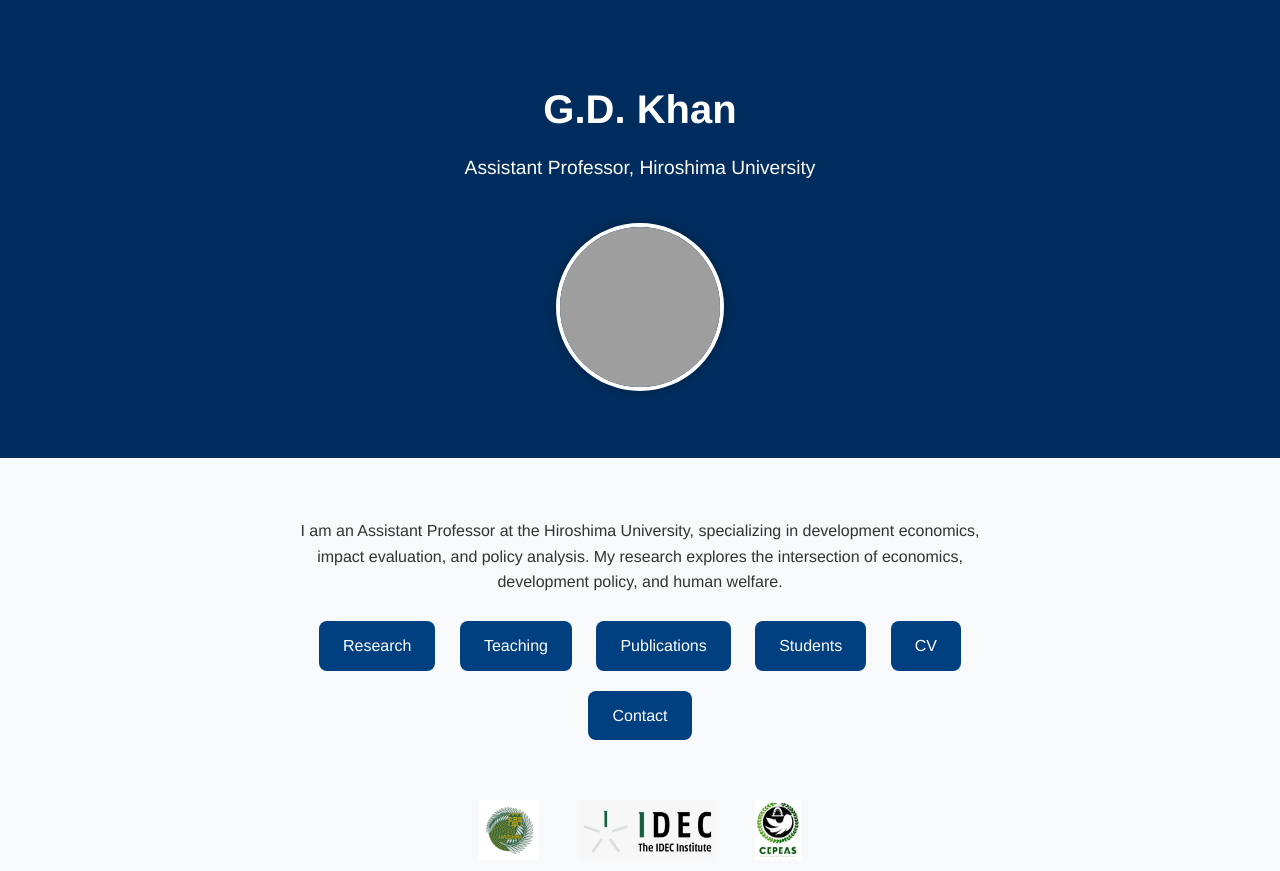
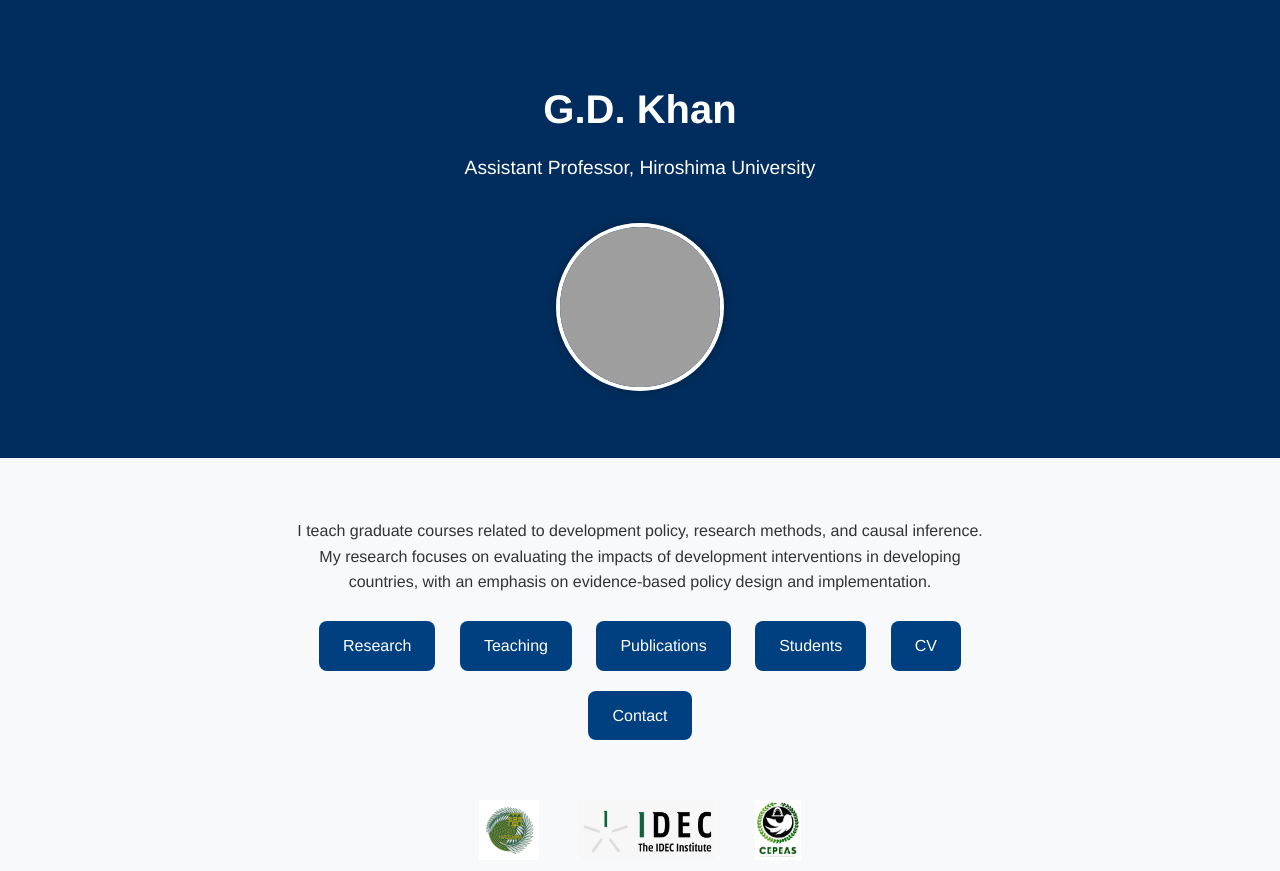
Before and after one commit to gdkhanidec-stack/gdkhan-site, a plain HTML site: page index.html in a window 1280 px wide. Shown: the top 871 px of the page. Drawn offline with Linux system fonts and the light colour scheme; grey boxes are pictures that could not be loaded.

Commit message:
Update index.html

```diff
--- a/index.html
+++ b/index.html
@@ -97,9 +97,9 @@
 
   <div class="container">
     <p>
-      I am an Assistant Professor at the Hiroshima University, specializing in
-      development economics, impact evaluation, and policy analysis. My research
-      explores the intersection of economics, development policy, and human welfare.
+      I teach graduate courses related to development policy, research methods, and causal inference.
+      My research focuses on evaluating the impacts of development interventions in developing countries,
+      with an emphasis on evidence-based policy design and implementation.
     </p>
 
     <div class="buttons">
@@ -115,7 +115,7 @@
       <a href="https://www.hiroshima-u.ac.jp/en" target="_blank">
         <img src="HU logo.png" alt="Hiroshima University Logo" />
       </a>
-      <a href="https://www.hiroshima-u.ac.jp/en/idec" target="_blank">
+      <a href="https://idec.hiroshima-u.ac.jp" target="_blank">
         <img src="IDEC logo.png" alt="IDEC Logo" />
       </a>
       <a href="https://www.hiroshima-u.ac.jp/en/cepeas" target="_blank">
```
